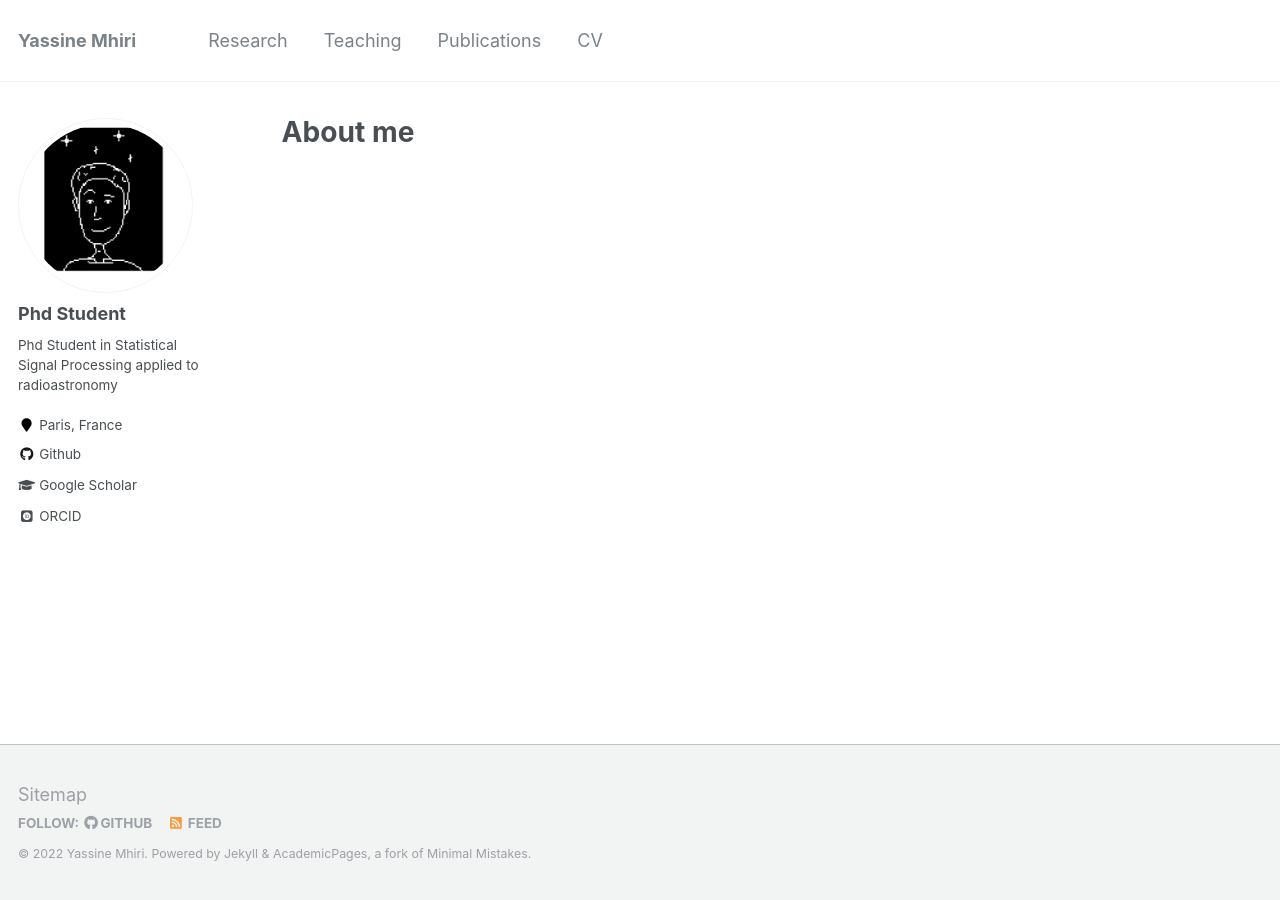
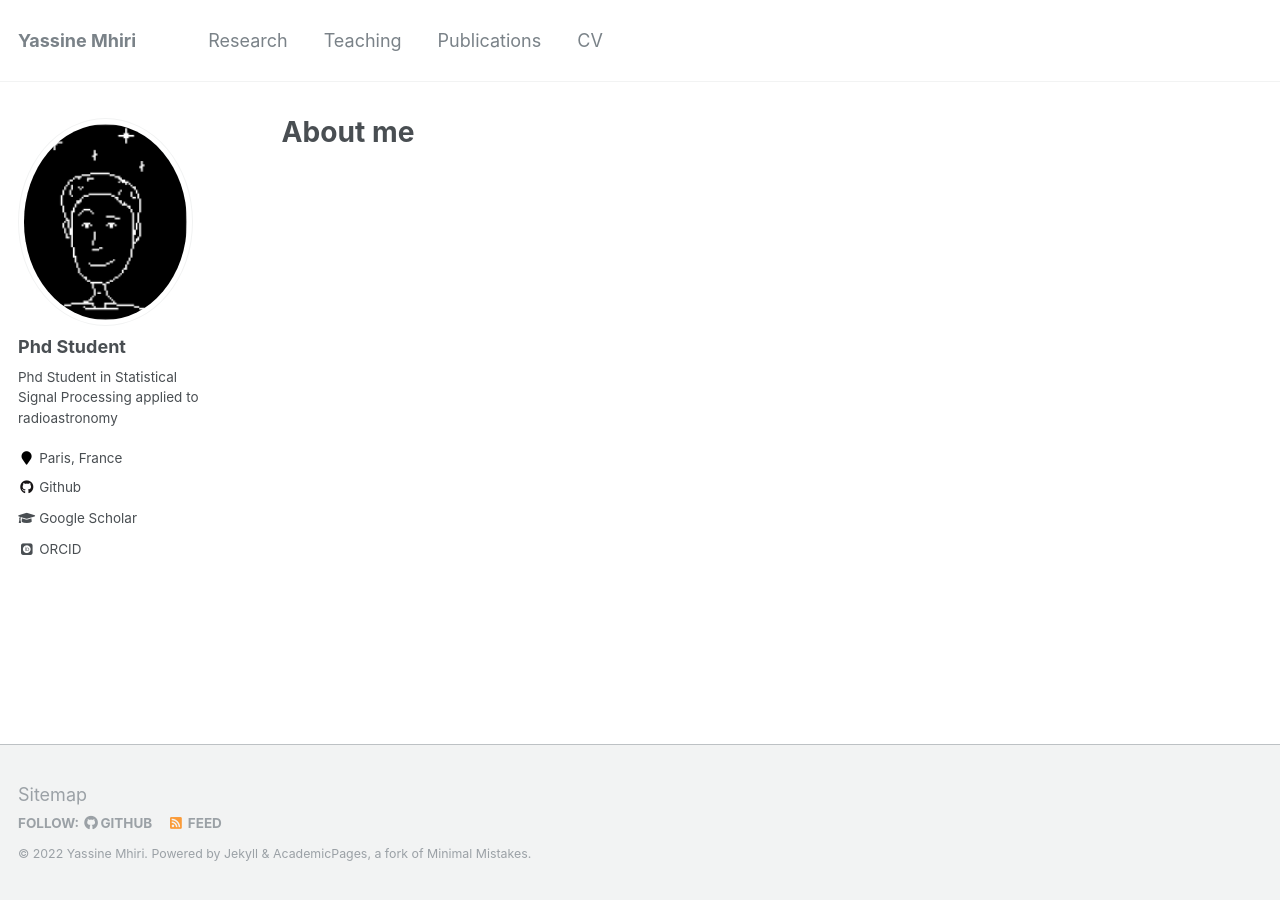
Before and after one commit to y-mhiri/y-mhiri.github.io, a Jekyll site: the page built from _pages/about.md, in a window 1280 px wide. Built offline with Jekyll 4.4.1, drawn with Linux system fonts in a browser that asks for light colours; some web fonts are replaced.

Commit message:
add pofile picture

```diff
--- a/_config.yml
+++ b/_config.yml
@@ -81,7 +81,7 @@ analytics:
 # Site Author
 author:
   name             : "Phd Student"
-  avatar           : "poorlydrawnface.png"
+  avatar           : "drawnface.png"
   bio              : "Phd Student in Statistical Signal Processing applied to radioastronomy"
   location         : "Paris, France"
   employer         :
--- a/_pages/about.md
+++ b/_pages/about.md
@@ -7,6 +7,7 @@ redirect_from:
   - /about/
   - /about.html
 ---
+
 
 
 <!-- This is the front page of a website that is powered by the [academicpages template](https://github.com/academicpages/academicpages.github.io) and hosted on GitHub pages. [GitHub pages](https://pages.github.com) is a free service in which websites are built and hosted from code and data stored in a GitHub repository, automatically updating when a new commit is made to the respository. This template was forked from the [Minimal Mistakes Jekyll Theme](https://mmistakes.github.io/minimal-mistakes/) created by Michael Rose, and then extended to support the kinds of content that academics have: publications, talks, teaching, a portfolio, blog posts, and a dynamically-generated CV. You can fork [this repository](https://github.com/academicpages/academicpages.github.io) right now, modify the configuration and markdown files, add your own PDFs and other content, and have your own site for free, with no ads! An older version of this template powers my own personal website at [stuartgeiger.com](http://stuartgeiger.com), which uses [this Github repository](https://github.com/staeiou/staeiou.github.io).
```
Also changed, not shown: images/drawnface.png.
